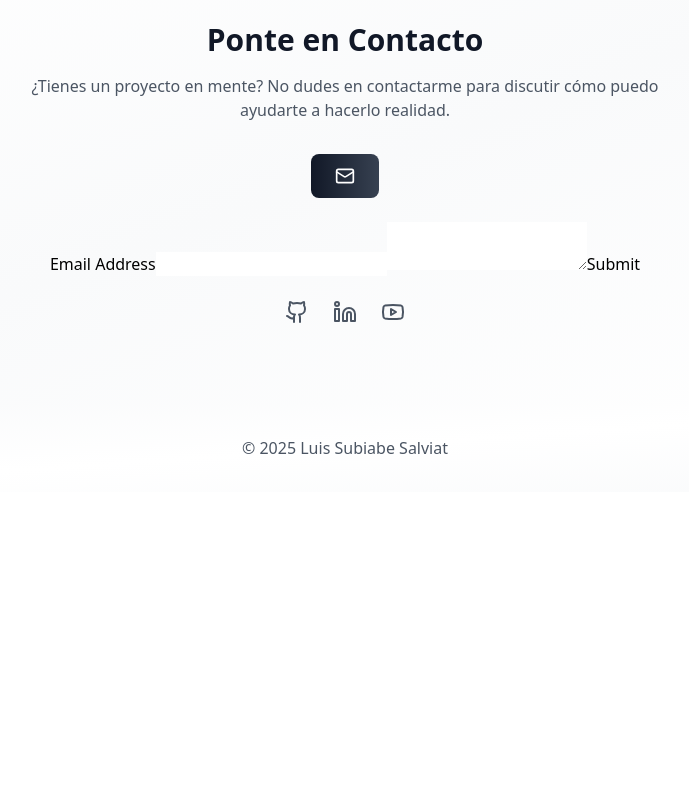
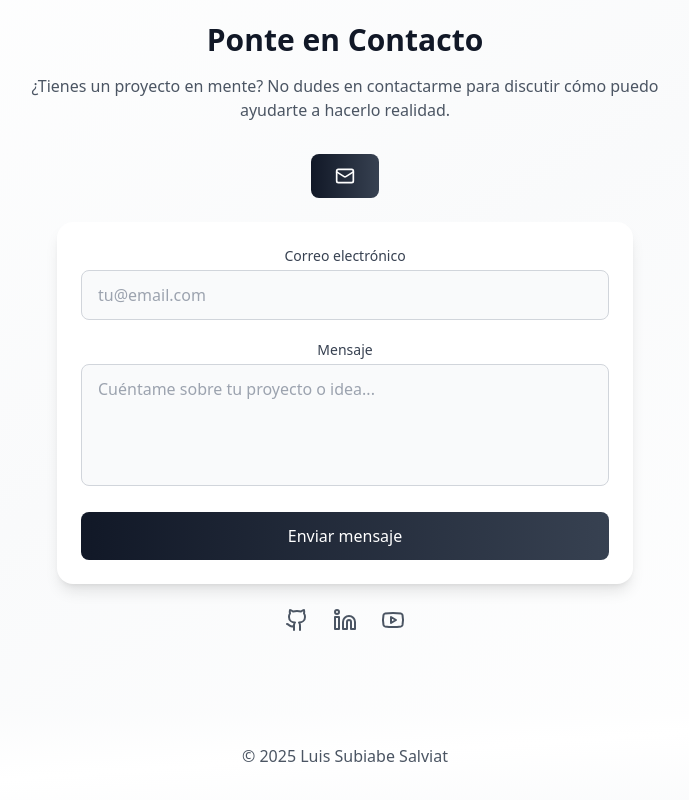
Before and after one commit to LuisSubiabre/luissubiabre.github.io, a React (Vite) app: page / in a window 1280 px wide. Shown: the part 3939-4739 px from the top of the page, without its empty margins (295-984 px from the left). Before the commit the page ends 4431 px from the top, so only its background shows below. Built offline with nearby package versions, Linux system fonts and the light colour scheme.

Commit message:
feat: enhance ContactForm with improved UI and validation messages

```diff
--- a/src/components/ContactComponent.tsx
+++ b/src/components/ContactComponent.tsx
@@ -6,20 +6,86 @@ import { useForm, ValidationError } from "@formspree/react";
 
 function ContactForm() {
   const [state, handleSubmit] = useForm("xqedbnva");
+
   if (state.succeeded) {
-    return <p>Thanks for joining!</p>;
+    return (
+      <motion.div
+        initial={{ opacity: 0, y: 10 }}
+        animate={{ opacity: 1, y: 0 }}
+        className="p-6 rounded-xl bg-green-50 dark:bg-green-900/20 text-green-700 dark:text-green-300 text-center"
+      >
+        <h3 className="text-lg font-semibold mb-2">¡Mensaje enviado! 🎉</h3>
+        <p>Gracias por contactarme. Te responderé pronto.</p>
+      </motion.div>
+    );
   }
+
   return (
-    <form onSubmit={handleSubmit}>
-      <label htmlFor="email">Email Address</label>
-      <input id="email" type="email" name="email" />
-      <ValidationError prefix="Email" field="email" errors={state.errors} />
-      <textarea id="message" name="message" />
-      <ValidationError prefix="Message" field="message" errors={state.errors} />
-      <button type="submit" disabled={state.submitting}>
-        Submit
-      </button>
-    </form>
+    <motion.form
+      onSubmit={handleSubmit}
+      initial={{ opacity: 0, y: 10 }}
+      animate={{ opacity: 1, y: 0 }}
+      className="max-w-xl mx-auto bg-white dark:bg-gray-900 p-6 rounded-2xl shadow-lg space-y-5"
+    >
+      {/* Email */}
+      <div>
+        <label
+          htmlFor="email"
+          className="block text-sm font-medium text-gray-700 dark:text-gray-300 mb-1"
+        >
+          Correo electrónico
+        </label>
+        <input
+          id="email"
+          type="email"
+          name="email"
+          required
+          placeholder="tu@email.com"
+          className="w-full px-4 py-3 rounded-lg bg-gray-50 dark:bg-gray-800 border border-gray-300 dark:border-gray-700 text-gray-900 dark:text-white focus:outline-none focus:ring-2 focus:ring-gray-900 dark:focus:ring-gray-500 transition"
+        />
+        <ValidationError
+          prefix="Email"
+          field="email"
+          errors={state.errors}
+          className="text-sm text-red-500 mt-1"
+        />
+      </div>
+
+      {/* Message */}
+      <div>
+        <label
+          htmlFor="message"
+          className="block text-sm font-medium text-gray-700 dark:text-gray-300 mb-1"
+        >
+          Mensaje
+        </label>
+        <textarea
+          id="message"
+          name="message"
+          required
+          rows={4}
+          placeholder="Cuéntame sobre tu proyecto o idea..."
+          className="w-full px-4 py-3 rounded-lg bg-gray-50 dark:bg-gray-800 border border-gray-300 dark:border-gray-700 text-gray-900 dark:text-white focus:outline-none focus:ring-2 focus:ring-gray-900 dark:focus:ring-gray-500 transition resize-none"
+        />
+        <ValidationError
+          prefix="Message"
+          field="message"
+          errors={state.errors}
+          className="text-sm text-red-500 mt-1"
+        />
+      </div>
+
+      {/* Submit */}
+      <motion.button
+        type="submit"
+        disabled={state.submitting}
+        whileHover={{ scale: 1.02 }}
+        whileTap={{ scale: 0.97 }}
+        className="w-full py-3 rounded-lg bg-gradient-to-r from-gray-900 to-gray-700 dark:from-gray-700 dark:to-gray-600 text-white font-medium hover:from-gray-800 hover:to-gray-600 dark:hover:from-gray-600 dark:hover:to-gray-500 transition disabled:opacity-50"
+      >
+        {state.submitting ? "Enviando..." : "Enviar mensaje"}
+      </motion.button>
+    </motion.form>
   );
 }
 
```
